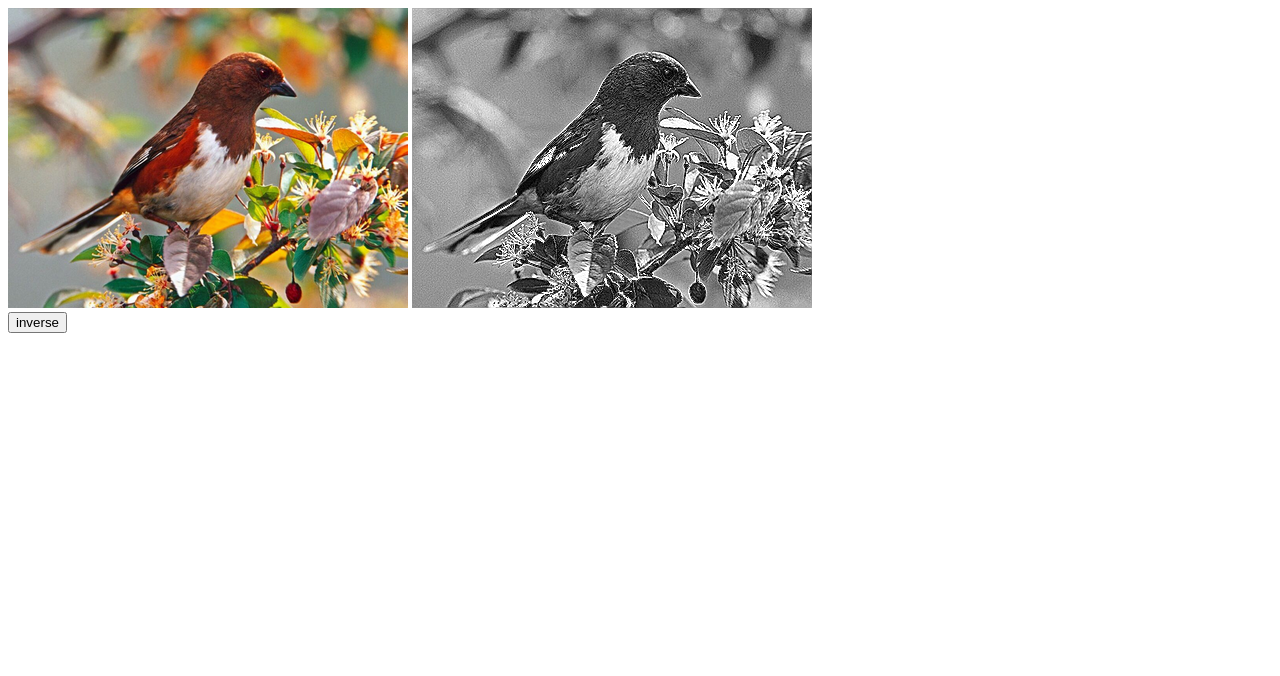
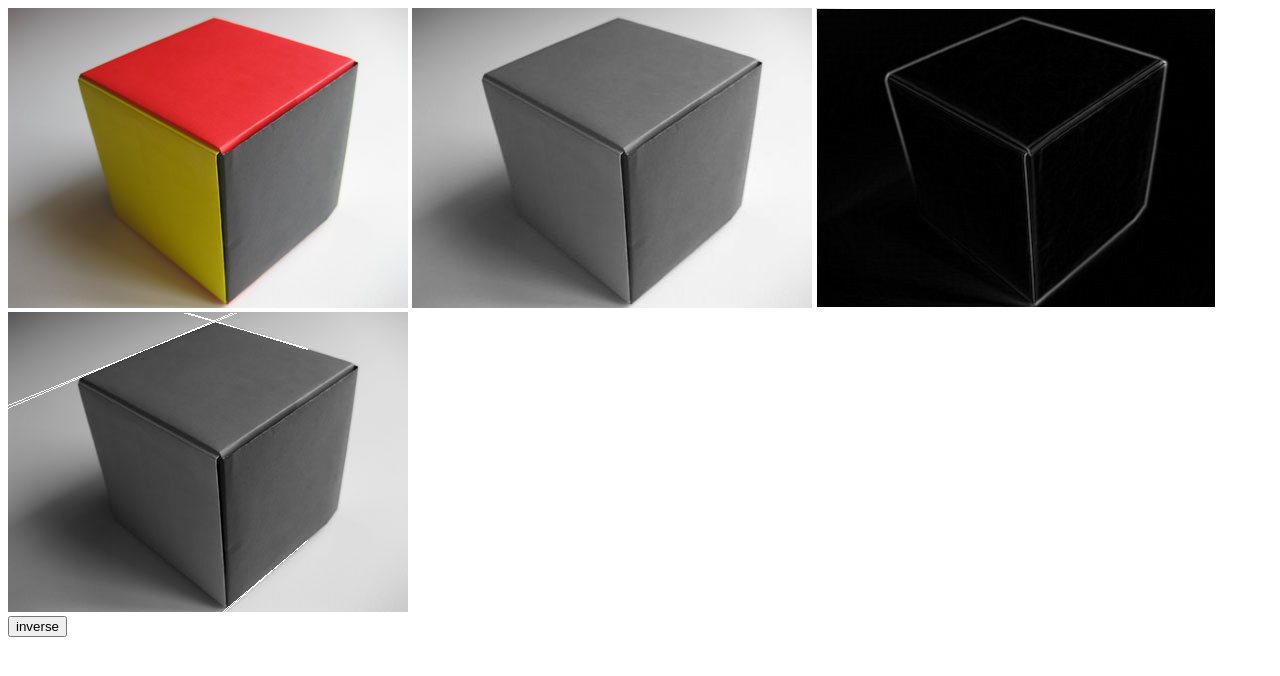
Before and after one commit to nobe4/ImageAnalysisJS, a plain HTML site: page index.html in a window 1280 px wide. Drawn offline with Linux system fonts and the light colour scheme.

Commit message:
added full hough recognition

```diff
--- a/index.html
+++ b/index.html
@@ -6,6 +6,8 @@
 </head>
 <body>
 	<canvas id="canvas-source" height="300" width="400"></canvas>
+	<canvas id="canvas-source-grey" height="300" width="400"></canvas>
+	<canvas id="canvas-edges" height="300" width="400"></canvas>
 	<canvas id="canvas-destination" height="300" width="400"></canvas>
 	<br>
 	<button id="inverse-btn">inverse</button>
--- a/script.js
+++ b/script.js
@@ -81,7 +81,9 @@ $(function(){
 				}
 			}
 			imageDataDump = imageData;
+			return this;
 		}
+
 		function display(pixels){
 			context.putImageData(imageDataDump, 0, 0);
 		}
@@ -95,31 +97,42 @@ $(function(){
 			display : display
 		};
 	}
+
 	var source = new Can('canvas-source');
-	source.initImage('img.bmp',function(){
+	source.initImage('cube.jpg',function(){
 		var array = source.getArray();
+		(new Can('canvas-source-grey')).buildPixelsFromGrey(array).display();
 
 		// gaussian blur
-		//var matrix = [[ 1, 2, 1], [ 2, 4, 2], [ 1, 2, 1]];
-		//var ratio = 1.0/16.0;
+		var gaussianMatrix = [[ 1, 2, 1], [ 2, 4, 2], [ 1, 2, 1]];
+		var gaussianRatio = 1.0/16.0;
+		var gaussianArray = convolution(array, gaussianMatrix, gaussianRatio);
 
 		// Sobel
-		//var matrix = [ [1,2,1 ], [ 0, 0, 0 ], [ -1,-2,-1 ] ];
-		//var ratio = 1.0/4.0;
+		var sobelMatrix = [[+2, +3, +1], [0, 0, 0], [-1, -3, -2]];
+		var sobelRatio = 1.0/6.0;
+		var verticalEdges = convolution(gaussianArray, sobelMatrix, sobelRatio);
 
-		var matrix = [ [0,-1,0 ], [ -1, 5, -1 ], [ 0,-1,0 ] ];
+		// Sobel Hor
+		var sobelHorMatrix = [[+1, 0, -2], [+3, 0, -3], [+2, 0, -1]];
+		var sobelHorRatio = 1.0/6.0;
+		var horizontalEdges = convolution(gaussianArray, sobelHorMatrix, sobelHorRatio);
 
-		array = convolution(array, matrix);
+		var allEdges = add(verticalEdges, horizontalEdges);
 
-		var destination = new Can('canvas-destination');
-		destination.buildPixelsFromGrey(array)
-		destination.display();
+		(new Can('canvas-edges')).buildPixelsFromGrey(allEdges).display();
+
+		var houghImage = hough(allEdges);
+
+		var result = drawLines(houghImage,array);
+
+		(new Can('canvas-destination')).buildPixelsFromGrey(result).display();
 	});
 
 
 	function convolution(array, matrix, ratio){
 		// default ratio is 1
-		var m = matrix.reduce(function(a, b) { return a.concat(b); });
+		var m = matrix.reduce(function(a, b){return a.concat(b);});
 		ratio = ratio||m.reduce(function(a,b){return a + b;})||1;
 		// copy of the array
 		var result = JSON.parse(JSON.stringify(array));
@@ -147,4 +160,83 @@ $(function(){
 		}
 		return result;
 	}
+
+	function hough(array){
+		var threshold = 70;
+		var maxHough = 0;
+
+		var houghAccumulateur = zeros([360,Math.hypot(300,400)]);
+		var result = zeros([360,Math.hypot(300,400)]);
+
+		for(var line = 1, lines = array.length -1 ; line < lines; line++){
+			for(var column = 1, columns = array[line].length -1 ; column < columns; column++){
+				if(array[line][column].grey > threshold){
+					var rho = 0;
+					for(var angle = 0; angle < 360; angle ++){
+						//debugger;
+						rho = Math.round(column * 1.0 * Math.cos(degToRad(angle)) + line * 1.0 * Math.sin(degToRad(angle)));
+						houghAccumulateur[angle][rho] += 1;
+						if(houghAccumulateur[angle][rho] > maxHough && rho > 1){
+							maxHough = houghAccumulateur[angle][rho];
+						}
+					}
+				}
+			}
+		}
+
+		for(var line = 0, lines = result.length ; line < lines; line++){
+			for(var column = 0, columns = result[line].length ; column < columns; column++){
+				result[line][column]= Math.round(houghAccumulateur[line][column] * (255.0 / maxHough)) ;
+			}
+		}
+
+		return result;
+	}
+
+	function drawLines(houghArray, imageArray){
+		var result = JSON.parse(JSON.stringify(imageArray));
+		var thresholdhough = 180;
+
+		for(var line = 0, lines = result.length ; line < lines; line++){
+			for(var column = 0, columns = result[line].length ; column < columns; column++){
+				result[line][column].grey -= 20;
+				if(result[line][column].grey < 0) result[line][column].grey = 0;
+			}
+		}
+
+		for(var line = 1, lines = houghArray.length - 1; line < lines; line++){
+			for(var column = 1, columns = houghArray[line].length - 1 ; column < columns; column++){
+				if(houghArray[line][column] > thresholdhough){
+					for (var i = 0; i < imageArray.length; i++) {
+					var j = Math.round((column - (i * Math.cos ( degToRad ( line )  ))) / Math.sin ( degToRad ( line  )  ));
+						if ( j > 0 && j < imageArray.length  ) {
+							result[j][i].grey = 255;
+						}
+					}
+				}
+			}
+		}
+		return result;
+	}
+
+	function add(array1, array2){
+		var result = JSON.parse(JSON.stringify(array1));
+		for(var line = 0, lines = result.length ; line < lines; line++){
+			for(var column = 0, columns = result[line].length ; column < columns; column++){
+				result[line][column].grey += array2[line][column].grey;
+				if(result[line][column].grey > 255) result[line][column].grey = 255;
+			}
+		}
+		return result;
+	}
+
+	// utilities
+	function degToRad(deg){ return deg * 3.14159265359 / 180.0; }
+	function zeros(dimensions) {
+		    var array = [];
+				for (var i = 0; i < dimensions[0]; ++i) {
+					array.push(dimensions.length == 1 ? 0 : zeros(dimensions.slice(1)));
+				}
+				return array;
+	}
 });
```
Also changed, not shown: cube-small.png (added), cube.jpg (added).
